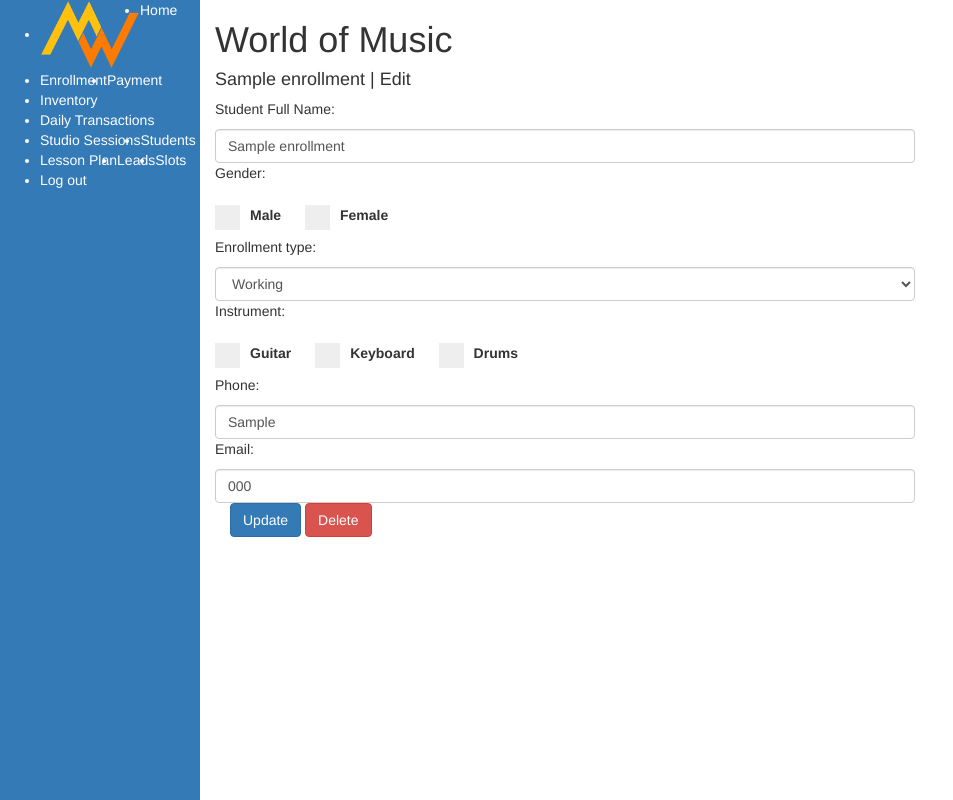
After one commit to AbworldMusic/AbWorldPython, a Flask app: page /edit_student?id=1 in a window 1280 px wide. The commit adds this page. Shown: the whole page, without its empty margins (0-953 px from the left). Run offline with Flask 2, Linux system fonts and the light colour scheme; tables that the repository leaves empty or names only in its code hold one stand-in row (values such as "Sample post"); some libraries are stand-ins or nearby versions.

Commit message:
new features

```diff
--- a/app.py
+++ b/app.py
@@ -101,6 +101,7 @@ def enrollment():
             motherPhone = ""
             motherOccupation = ""
             type = "Working"
+            email = request.form['email']
         if type == "True":
             phone = ""
             fatherName = request.form['fatherName']
@@ -112,6 +113,7 @@ def enrollment():
             motherEmail = request.form['motherEmail']
             motherOccupation = request.form['motheroccupation']
             type = 'Student'
+            email = ''
         instrument = request.form['Instrument']
         haveInstrument = request.form['haveInstrument']
         course = request.form['Course']
@@ -128,11 +130,11 @@ def enrollment():
         last_fee_paid_date = mydate.strftime("%Y-%m-%d")
         query = "INSERT into enrollment (name, type, gender, age, dob, phone, address, father_name, father_email, father_phone, \
                 father_occupation, mother_name, mother_email, mother_phone, mother_occupation, instrument, have_instrument,\
-                course, joining_date, advance_paid, fee_paid,last_fee_paid_date, fee_month, awareness, awareness_other) values( \
+                course, joining_date, advance_paid, fee_paid,last_fee_paid_date, fee_month, awareness, awareness_other, email) values( \
                 '" + name + "','" + type + "','" + gender + "','" + age + "','" + dob + "','" + phone + "','" + address + "','" + fatherName + "','" + \
                 fatherEmail + "','" + fatherPhone + "','" + fatherOccupation + "','" + motherName + "','" + motherEmail + "','" + \
                 motherPhone + "','" + motherOccupation + "','" + instrument + "','" + haveInstrument + "','" + course + "','" + \
-                joiningDate + "'," + advancePaid + "," + feePaid + ",'" + last_fee_paid_date + "','" + feeMonth + "','" + awareNess + "','" + awarenessOther + "')"
+                joiningDate + "'," + advancePaid + "," + feePaid + ",'" + last_fee_paid_date + "','" + feeMonth + "','" + awareNess + "','" + awarenessOther + "','"+email+"')"
         cur = mysql.connection.cursor()
         cur.execute(query)
         mysql.connection.commit()
@@ -171,20 +173,20 @@ def slots():
 
     if request.method == "GET":
         cur = mysql.connection.cursor()
-        query = "SELECT * FROM slots"
+        query = "SELECT * FROM slots WHERE recurring=true"
         cur.execute(query)
         results = cur.fetchall()
         a = {}
         for i in results:
             # If the time exists
             if i[3].strip() != "":
-                a[time.strftime("%I:%M %p", time.strptime(i[3], "%I:%M %p"))] = i
+                a[time.strftime("%A %I:%M %p", time.strptime(i[2]+" "+i[3], "%A %I:%M %p"))] = i
         # Sort according to time using strftime
-        b = sorted((time.strptime(d, "%I:%M %p") for d in a.keys()))
+        b = sorted((time.strptime(d, "%A %I:%M %p") for d in a.keys()))
         results = []
 
         for i in b:
-            t = ((time.strftime("%I:%M %p", i)))
+            t = ((time.strftime("%A %I:%M %p", i)))
             slotId = a[t][0]
             slotQuery = "SELECT COUNT(*) from student_slots WHERE slot_id=" + str(slotId)
             cur.execute(slotQuery)
@@ -581,7 +583,8 @@ def student_dashboard():
                     "mother_occupation": result[15],
                     "instrument": result[16],
                     "course": result[18],
-                    "joining_date": result[19]
+                    "joining_date": result[19],
+                    "email": result[26]
                     }
             return render_template("student_dashboard.html", data=data)
 
@@ -613,6 +616,7 @@ def add_new_level():
         color = request.form['color']
         cur = mysql.connection.cursor()
         query = "INSERT into levels (name, position, color) values('"+name+"',"+position+",'"+color+"')"
+        print(query)
         cur.execute(query)
         mysql.connection.commit()
         flash("Level was created successfully", "success")
@@ -829,5 +833,86 @@ def update_lead_status():
         flash("lead status updated")
         return redirect("/view_lead?id="+id)
 
+@app.route("/edit_student", methods=["GET","POST"])
+def edit_student():
+    if request.method=="GET":
+        id = request.args['id']
+        query = "SELECT name, gender, type, instrument, course, joining_date, father_name, father_phone, father_email, father_occupation,"+ \
+                "mother_name, mother_phone, mother_email, mother_occupation, phone, email from enrollment WHERE id="+str(id)
+        cur = mysql.connection.cursor()
+        cur.execute(query)
+        record = cur.fetchone()
+
+        data = {
+            "id": str(id),
+            "name": record[0],
+            "gender": record[1],
+            "type": record[2],
+            "instrument": record[3],
+            "course": record[4],
+            "joining_date": record[5],
+            "father_name": record[6],
+            "father_phone": record[7],
+            "father_email": record[8],
+            "father_occupation": record[9],
+            "mother_name": record[10],
+            "mother_phone": record[11],
+            "mother_email": record[12],
+            "mother_occupation": record[12],
+            "phone": record[13],
+            "email": record[14]
+        }
+        print(data)
+        return render_template("edit_student.html", data=data)
+    else:
+        id = request.form['id']
+        name = request.form['studentName']
+        gender = request.form['gender']
+        instrument = request.form['instrument']
+        type = request.form['type']
+        if type=="Student":
+            father_name = request.form['father_name']
+            father_phone = request.form['father_phone']
+            father_email = request.form['father_email']
+            father_occupation = request.form['father_occupation']
+            mother_name = request.form['mother_name']
+            mother_phone = request.form['mother_phone']
+            mother_email = request.form['mother_email']
+            mother_occupation = request.form['mother_occupation']
+            phone = ''
+            email = ''
+        else:
+            father_name = ''
+            father_phone = ''
+            father_email = ''
+            father_occupation = ''
+            mother_name = ''
+            mother_phone = ''
+            mother_email = ''
+            mother_occupation = ''
+            phone = request.form['phone']
+            email = request.form['email']
+        query = "UPDATE enrollment set name='"+name+"',gender='"+gender+"',"+\
+            "instrument='"+instrument+"',father_name='"+father_name+"',father_phone='"+father_phone+"',"+ \
+            "father_phone = '"+father_phone+"', father_occupation = '"+father_occupation+"', "+ \
+            "mother_name='"+mother_name+"',mother_phone='"+mother_phone+"',"+ \
+            "mother_phone = '" + mother_phone + "', mother_occupation = '" + mother_occupation + "', " + \
+            "phone='"+phone+"', email='"+email+"' WHERE id="+str(id)
+        cur = mysql.connection.cursor()
+        cur.execute(query)
+        mysql.connection.commit()
+        flash("Student data updated successfully",'success')
+        return redirect("/students")
+
+@app.route("/delete_student", methods=["GET","POST"])
+def delete_student():
+    if request.method=="GET":
+        if "id" in request.args:
+            query = "DELETE from enrollment WHERE id="+str(request.args["id"])
+            cur = mysql.connection.cursor()
+            cur.execute(query)
+            mysql.connection.commit()
+            flash("Student deleted","danger")
+            return redirect("/students")
 if __name__ == '__main__':
     app.run(debug=True)
--- /dev/null
+++ b/templates/edit_student.html
@@ -0,0 +1,209 @@
+{% extends 'admin_layout.html' %}
+
+{% block title %}
+World of Music | Dashboard
+{% endblock %}
+
+
+{% block content %}
+
+<div id="tab" hidden>Students</div>
+
+<div class="w-100 d-flex flex-column main">
+    <div class=' d-flex justify-content-start bg-light'>
+        <div class="my-4 container-fluid mx-3">
+            <h1>World of Music</h1>
+            <h4>{{data['name']}} | Edit</h4>
+        </div>
+    </div>
+    {{ super() }}
+
+    <div class="container-fluid my-4">
+        <form action="/edit_student" method="post">
+            <div class="col-md-8 bg-light rounded p-2">
+                <input type="hidden" name='id' value="{{data['id']}}">
+            <div class="row mb-2 ">
+                <div class="col-6">
+                    <p>Student Full Name:</p>
+                </div>
+                <div class="col-6">
+                    <input type="text" class="form-control" value="{{data['name']}}", name="studentName">
+                </div>
+            </div>
+            <div class="row mb-2 ">
+                <div class="col-6">
+                    <p>Gender:</p>
+                </div>
+                <div class="col-6">
+                    <div class='w-50 gender'>
+                        <label class="check-box form-group  "> Male
+                            {% if data['gender']=="Male" %}
+                                <input type="radio" name="gender" checked id="male_gender" value="Male" >
+                            {% else %}
+                                <input type="radio" name="gender" id="male_gender" value="Male" >
+                            {% endif %}
+                            <span class="checkmark"></span>
+                        </label>
+                        <label class="check-box form-group  "> Female
+                            {% if data['gender']=="Female" %}
+                                <input type="radio" name="gender" checked id="female_gender" value="Female" >
+                            {% else %}
+                                <input type="radio" name="gender" id="female_gender" value="Female" >
+                            {% endif %}
+                            <span class="checkmark"></span>
+                        </label>
+                    </div>
+                </div>
+            </div>
+            <div class="row mb-2 ">
+                <div class="col-6">
+                    <p>Enrollment type:</p>
+                </div>
+                <div class="col-6">
+                    <select name="type" class="form-control" id="">
+                        {% if data['type']== "Student" %}
+                            <option value="Student" selected>Student</option>
+                            <option value="Working">Working</option>
+                        {% else %}
+                            <option value="Student">Student</option>
+                            <option value="Working" selected>Working</option>
+                        {% endif %}
+                    </select>
+
+                </div>
+            </div>
+            <div class="row mb-2 ">
+                <div class="col-6">
+                    <p>Instrument:</p>
+                </div>
+                <div class="col-6">
+                    <div class='w-50 gender'>
+                        <label class="check-box form-group  "> Guitar
+                            {% if data['instrument']=="Guitar" %}
+                                <input type="radio" name="instrument" checked value="Guitar" >
+                            {% else %}
+                                <input type="radio" name="instrument" value="Guitar" >
+                            {% endif %}
+                            <span class="checkmark"></span>
+                        </label>
+                        <label class="check-box form-group  "> Keyboard
+                            {% if data['instrument']=="Keyboard" %}
+                                <input type="radio" name="instrument" checked value="Keyboard" >
+                            {% else %}
+                                <input type="radio" name="instrument"  value="Keyboard" >
+                            {% endif %}
+                            <span class="checkmark"></span>
+                        </label>
+                        <label class="check-box form-group  "> Drums
+                            {% if data['instrument']=="Drums" %}
+                                <input type="radio" name="instrument" checked value="Drums" >
+                            {% else %}
+                                <input type="radio" name="instrument"  value="Drums" >
+                            {% endif %}
+                            <span class="checkmark"></span>
+                        </label>
+                    </div>
+                </div>
+            </div>
+
+
+            {% if data['type']=="Student" %}
+            <div class="row mb-2 ">
+                <div class="col-6">
+                    <p>Father Name:</p>
+                </div>
+                <div class="col-6">
+                    <input type="text" class="form-control" value="{{data['father_name']}}" name="father_name">
+                </div>
+            </div>
+            <div class="row mb-2 ">
+                <div class="col-6">
+                    <p>Father Phone:</p>
+                </div>
+                <div class="col-6">
+                    <input type="text" class="form-control" value="{{data['father_phone']}}" name="father_phone">
+                </div>
+            </div>
+            <div class="row mb-2 ">
+                <div class="col-6">
+                    <p>Father Email:</p>
+                </div>
+                <div class="col-6">
+                    <input type="text" class="form-control" value="{{data['father_email']}}" name="father_email">
+                </div>
+            </div>
+            <div class="row mb-2 ">
+                <div class="col-6">
+                    <p>Father Occupation:</p>
+                </div>
+                <div class="col-6">
+                    <input type="text" class="form-control" value="{{data['father_occupation']}}" name="father_occupation">
+                </div>
+            </div>
+            <div class="row mb-2 ">
+                <div class="col-6">
+                    <p>Mother Name:</p>
+                </div>
+                <div class="col-6">
+                    <input type="text" class="form-control" value="{{data['mother_name']}}" name="mother_name">
+                </div>
+            </div>
+            <div class="row mb-2 ">
+                <div class="col-6">
+                    <p>Mother Phone:</p>
+                </div>
+                <div class="col-6">
+                    <input type="text" class="form-control" value="{{data['mother_phone']}}" name="mother_phone">
+                </div>
+            </div>
+            <div class="row mb-2 ">
+                <div class="col-6">
+                    <p>Mother Email:</p>
+                </div>
+                <div class="col-6">
+                    <input type="text" class="form-control" value="{{data['mother_email']}}" name="mother_email">
+                </div>
+            </div>
+            <div class="row mb-2 ">
+                <div class="col-6">
+                    <p>Mother Occupation:</p>
+                </div>
+                <div class="col-6">
+                    <input type="text" class="form-control" value="{{data['mother_occupation']}}" name="mother_occupation">
+                </div>
+            </div>
+            {% else %}
+            <div class="row mb-2 ">
+                <div class="col-6">
+                    <p>Phone:</p>
+                </div>
+                <div class="col-6">
+                    <input type="text" class="form-control" value="{{data['phone']}}" name="phone">
+                </div>
+            </div>
+            <div class="row mb-2 ">
+                <div class="col-6">
+                    <p>Email:</p>
+                </div>
+                <div class="col-6">
+                    <input type="text" class="form-control" value="{{data['email']}}" name="email">
+                </div>
+            </div>
+
+            {% endif %}
+
+            <div class="d-flex justify-content-between mt-5">
+                <button class="btn btn-primary">Update</button>
+                 <a class="btn btn-danger py-1"
+           onclick="return confirm('Are you sure you want to delete this student?');"
+           href="delete_student?id={{data['id']}}">Delete</a>
+            </div>
+
+
+        </div>
+        </form>
+
+    </div>
+</div>
+
+{% endblock %}
--- a/templates/slots.html
+++ b/templates/slots.html
@@ -41,7 +41,7 @@ World of Music | Dashboard
     {{ super() }}
     <div class="d-flex justify-content-center">
         <div class="container m-4 mt-5">
-            <a class="btn btn-outline-primary my-3 " href="/new_slot"> <i class="fa fa-plus"></i> Create new slot</a>
+            <a class="btn btn-outine-primary my-3 " href="/new_slot"> <i class="fa fa-plus"></i> Create new slot</a>
             <div id="all-slots" aria-labelledby="view-all-slots" role="tabpanel">
                 <table class="table table-striped">
                     <thead>
```
Also changed, not shown: static/enrollment.js (+111 -0 lines), templates/enrollment.html (+18 -15 lines), templates/new_slot.html (+4 -4 lines), templates/student_dashboard.html (+56 -45 lines).
